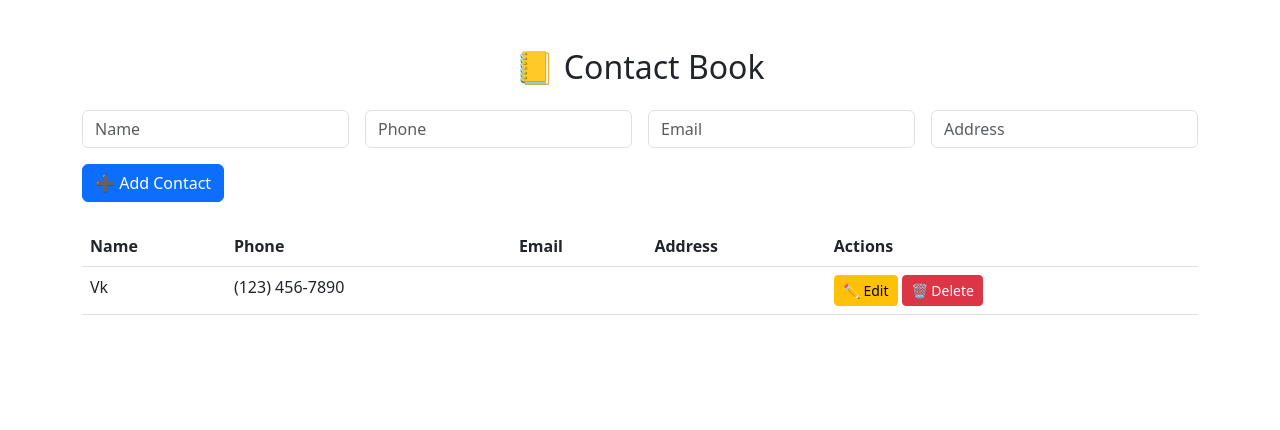
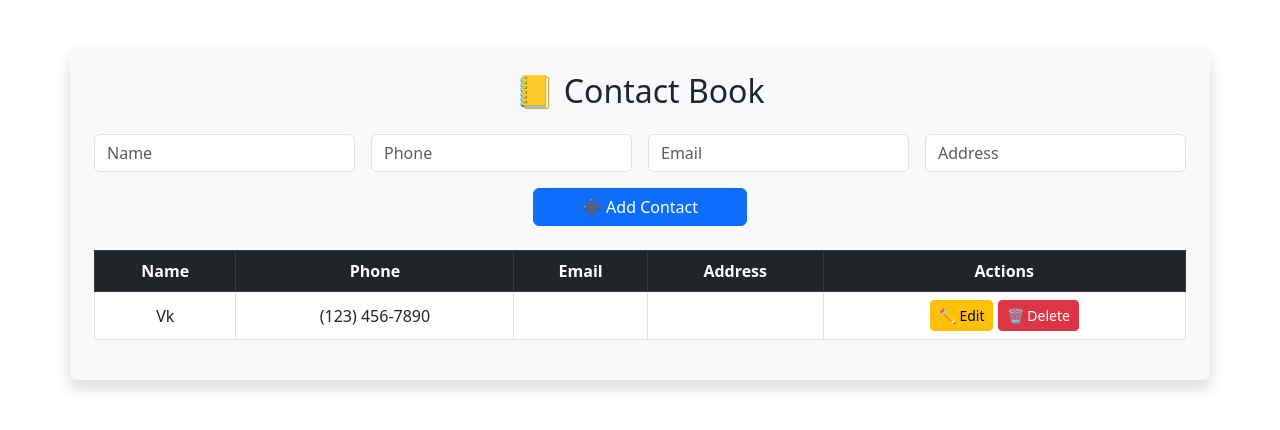
Before and after one commit to igloo-jr/contact, a Flask app: page / in a window 1280 px wide. Shown: the top 430 px of the page. Run offline with Flask 3, Linux system fonts and the light colour scheme.

Commit message:
Update index.html

```diff
--- a/templates/index.html
+++ b/templates/index.html
@@ -1,24 +1,30 @@
-<!-- index.html -->
 <!DOCTYPE html>
 <html lang="en">
 <head>
     <meta charset="UTF-8">
     <meta name="viewport" content="width=device-width, initial-scale=1.0">
-    <title>Contact Book</title>
+    <title>📒 Contact Book</title>
+
+    <!-- Bootstrap CSS -->
     <link href="https://cdn.jsdelivr.net/npm/bootstrap@5.3.0/dist/css/bootstrap.min.css" rel="stylesheet">
+
+    <!-- Custom CSS -->
+    <link rel="stylesheet" href="{{ url_for('static', filename='css/style.css') }}">
 </head>
-<body>
-<div class="container mt-5">
+<body class="bg-custom">
+
+<div class="container mt-5 bg-light p-4 rounded shadow">
     <h2 class="text-center mb-4">📒 Contact Book</h2>
 
     {% with messages = get_flashed_messages() %}
     {% if messages %}
-        <div class="alert alert-success">
+        <div class="alert alert-success text-center">
             {{ messages[0] }}
         </div>
     {% endif %}
     {% endwith %}
 
+    <!-- Add Contact Form -->
     <form action="/add" method="POST" class="row g-3 mb-4">
         <div class="col-md-3">
             <input name="name" class="form-control" placeholder="Name" required>
@@ -32,13 +38,15 @@
         <div class="col-md-3">
             <input name="address" class="form-control" placeholder="Address">
         </div>
-        <div class="col-12">
-            <button class="btn btn-primary" type="submit">➕ Add Contact</button>
+        <div class="col-12 text-center">
+            <button class="btn btn-primary px-5" type="submit">➕ Add Contact</button>
         </div>
     </form>
 
-    <table class="table table-hover">
-        <thead>
+    <!-- Contact List Table -->
+    <div class="table-responsive">
+        <table class="table table-hover table-bordered align-middle">
+            <thead class="table-dark text-center">
                 <tr>
                     <th>Name</th>
                     <th>Phone</th>
@@ -47,7 +55,7 @@
                     <th>Actions</th>
                 </tr>
             </thead>
-        <tbody>
+            <tbody class="text-center">
             {% for contact in contacts %}
                 <tr>
                     <td>{{ contact.name }}</td>
@@ -59,9 +67,15 @@
                         <a href="/delete/{{ contact.phone }}" class="btn btn-sm btn-danger">🗑️ Delete</a>
                     </td>
                 </tr>
+            {% else %}
+                <tr>
+                    <td colspan="5" class="text-center text-muted">No contacts found.</td>
+                </tr>
             {% endfor %}
             </tbody>
         </table>
     </div>
+</div>
+
 </body>
 </html>
```
Lines whose indentation alone changed are shown as unchanged.
